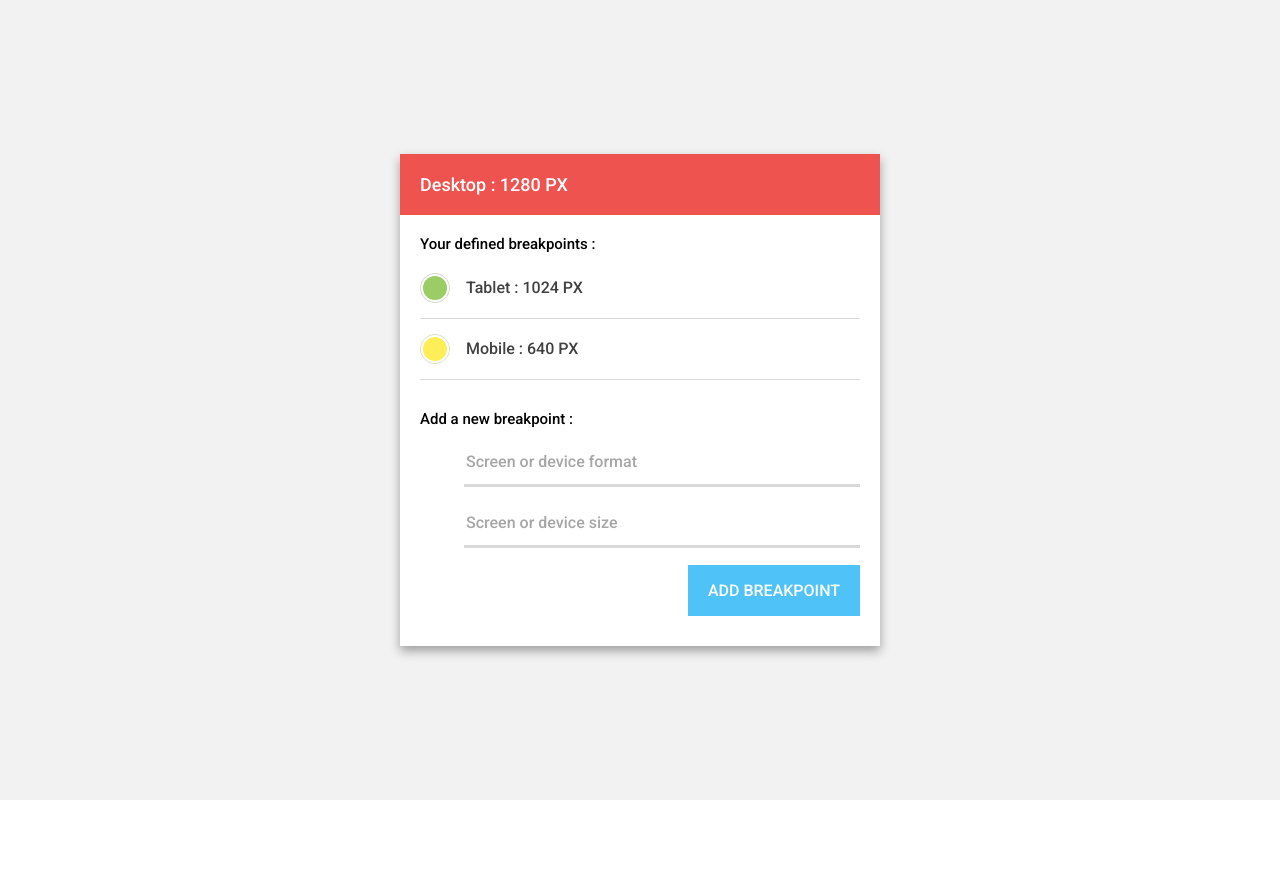
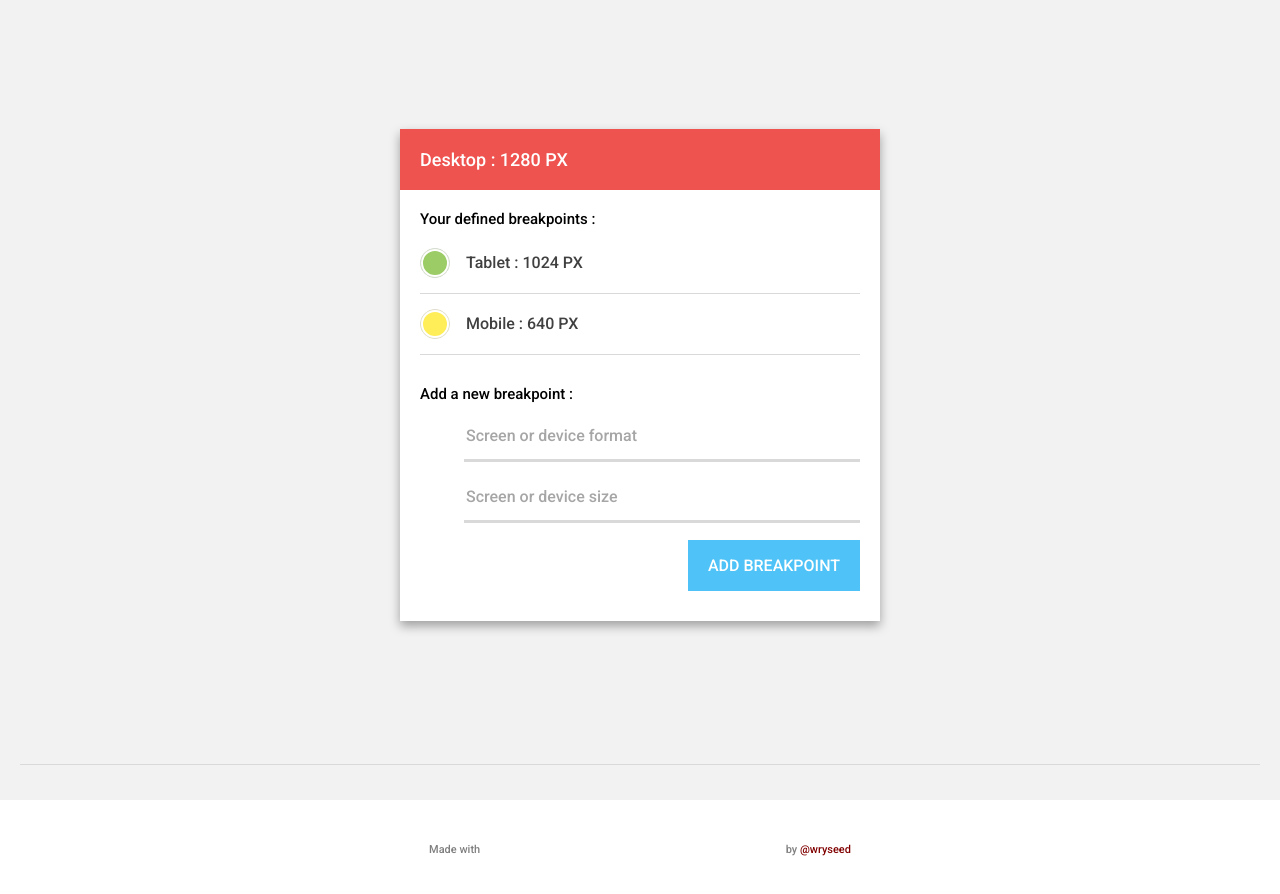
Before and after one commit to WrySeed/breakpoint-watcher, a Vue app: page / in a window 1280 px wide. Shown: the top 894 px of the page. Before the commit the page ends 800 px from the top, so only its background shows below. Built offline with nearby package versions, Linux system fonts and the light colour scheme.

Commit message:
Footer credits

```diff
--- a/src/App.vue
+++ b/src/App.vue
@@ -1,27 +1,36 @@
 <template>
   <div id="app">
+    <div class="wrapper">
+      <error
+        :message="error"
+        v-on:dismiss="setError('')" />
       <layout
         :currentBreakpoint="currentBreakpoint"
         :windowWidth="windowWidth"
         :breakpoints="orderedBreakpoints"
         v-on:error="setError"
         v-on:checkSize="checkAppSize"/>
-    <error
-      :message="error"
-      v-on:dismiss="setError('')" />
+    </div>
+    <footer>
+      Made with <a target="_blank" href="https://www.youtube.com/watch?v=WFWrRU1zSYQ" class="icon-link"><icon :glyph="icons.musicCircle" /></a> by <a target="_blank" href="https://github.com/WrySeed">@wryseed</a>
+    </footer>
   </div>
 </template>
 
 <script>
 import Config from './config'
+import Error from './components/Error'
 import Layout from './components/Layout'
-import Error from './components/Error'
+import Icon from './components/Icon'
+
+import musicCircle from './assets/music-circle.svg'
 
 export default {
   name: 'app',
   components: {
     Layout,
-    Error
+    Error,
+    Icon
   },
   data () {
     return {
@@ -31,7 +40,10 @@ export default {
       breakpoints: [
         { format: 'mobile', size: 640, color: '#ffee58' },
         { format: 'tablet', size: 1024, color: '#9ccc65' }
-      ]
+      ],
+      icons: {
+        musicCircle
+      }
     }
   },
   computed: {
@@ -87,9 +99,36 @@ html
   font-size: 62.5%
 
 #app
+  font: $main-font
+  background-color: $black-a5
+
+.wrapper
   display: table
   width: 100%
-  height: 100vh
-  background-color: $black-a5
-  font: $main-font
+  height: calc(100vh - 5.1rem)
+
+footer
+  height: 3.6rem
+  margin: 1.5rem 2rem 0
+  padding: 1rem 0
+  color: #7f7f7f
+  border-top: 1px solid $black-a15
+  box-sizing: border-box
+  font-size: 1.1rem
+  line-height: normal
+  text-align: center
+  a
+    color: $ws-red
+    text-decoration: none
+  .icon-link
+    position: relative
+    top: -1px
+    display: inline-block
+    vertical-align: middle
+    font-size: 0
+    line-height: normal
+    .icon--music-circle
+      width: 1.4rem
+      height: 1.4rem
+      fill: $ws-red
 </style>
--- a/src/styles/variables.sass
+++ b/src/styles/variables.sass
@@ -11,6 +11,8 @@ $black-a15: #d9d9d9
 $black-a5: #f2f2f2
 
 $error: #ef5350
+
+$ws-red: #810000
 
 $material-blue: #4fc3f7
 $material-blue--active: #29b6f6
```
Lines whose indentation alone changed are shown as unchanged.
